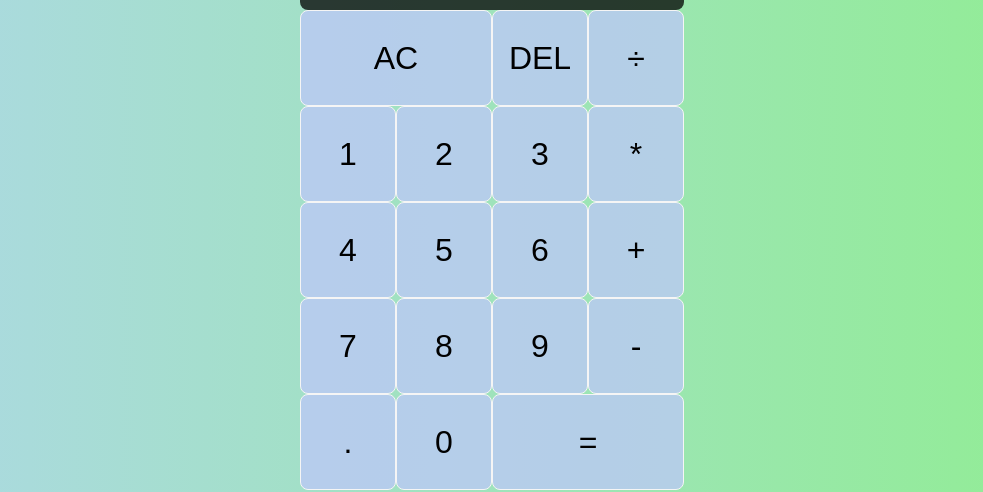
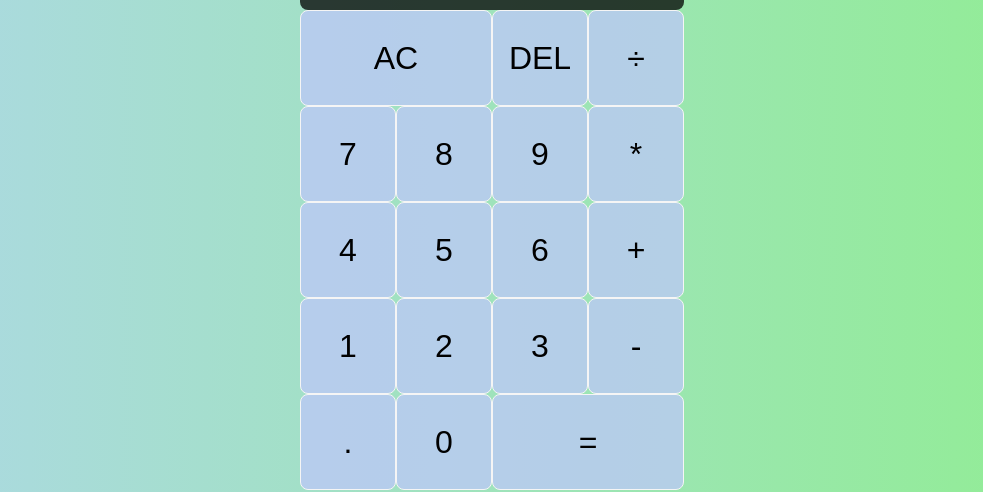
Before and after one commit to kamalsth/Calculator, a React (Create React App) app: page / in a window 1280 px wide. Shown: the part 126-618 px from the top of the page, without its empty margins (148-1131 px from the left). Built offline with nearby package versions, Linux system fonts and the light colour scheme.

Commit message:
Rearranging buttons

```diff
--- a/src/App.js
+++ b/src/App.js
@@ -158,9 +158,9 @@ function App() {
       <button className="span-two" onClick={()=>dispatch({type:ACTIONS.CLEAR})}>AC</button>
       <button onClick={()=>dispatch({type:ACTIONS.DELETE_DIGIT})}>DEL</button>
       <OperationButton operation="÷" dispatch={dispatch}/>
-      <DigitButton digit="1" dispatch={dispatch}/>
-      <DigitButton digit="2" dispatch={dispatch}/>
-      <DigitButton digit="3" dispatch={dispatch}/>
+      <DigitButton digit="7" dispatch={dispatch}/>
+      <DigitButton digit="8" dispatch={dispatch}/>
+      <DigitButton digit="9" dispatch={dispatch}/>
 
       <OperationButton  operation="*" dispatch={dispatch}/>
       <DigitButton digit="4" dispatch={dispatch}/>
@@ -168,9 +168,10 @@ function App() {
       <DigitButton digit="6" dispatch={dispatch}/>
 
       <OperationButton operation="+" dispatch={dispatch}/>
-      <DigitButton digit="7" dispatch={dispatch}/>
-      <DigitButton digit="8" dispatch={dispatch}/>
-      <DigitButton digit="9" dispatch={dispatch}/>
+      <DigitButton digit="1" dispatch={dispatch}/>
+      <DigitButton digit="2" dispatch={dispatch}/>
+      <DigitButton digit="3" dispatch={dispatch}/>
+
 
       <OperationButton operation="-" dispatch={dispatch}/>
       <DigitButton digit="." dispatch={dispatch}/>
```
